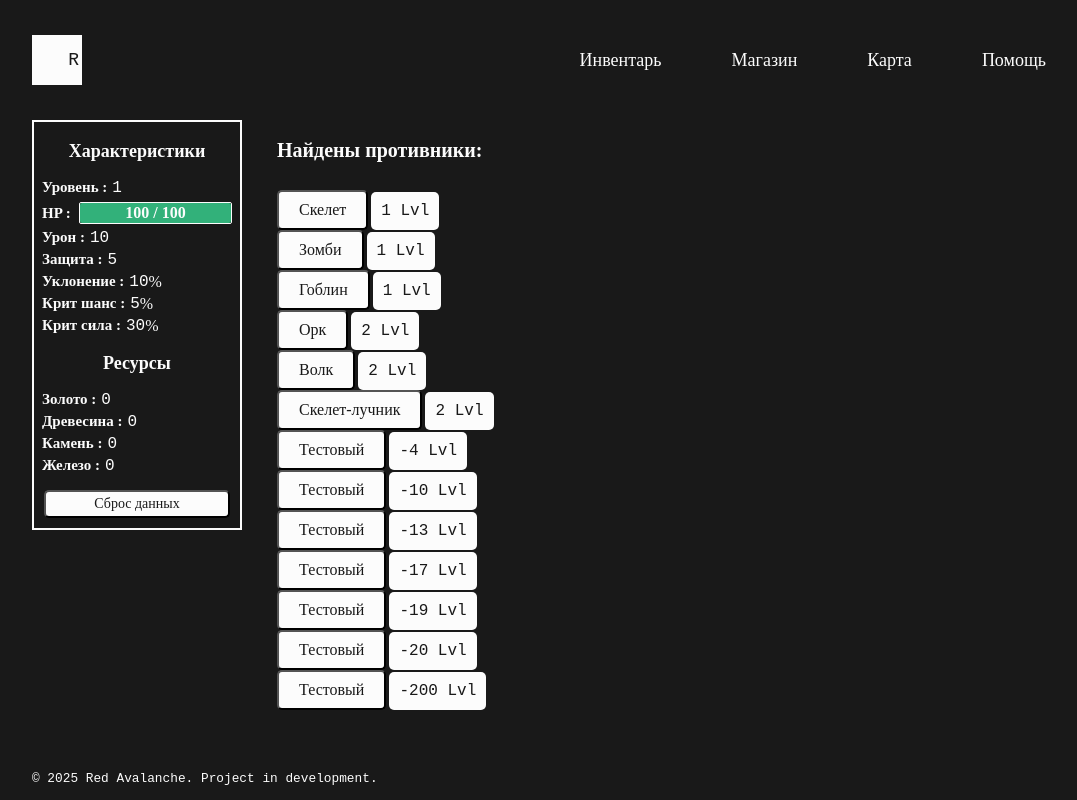
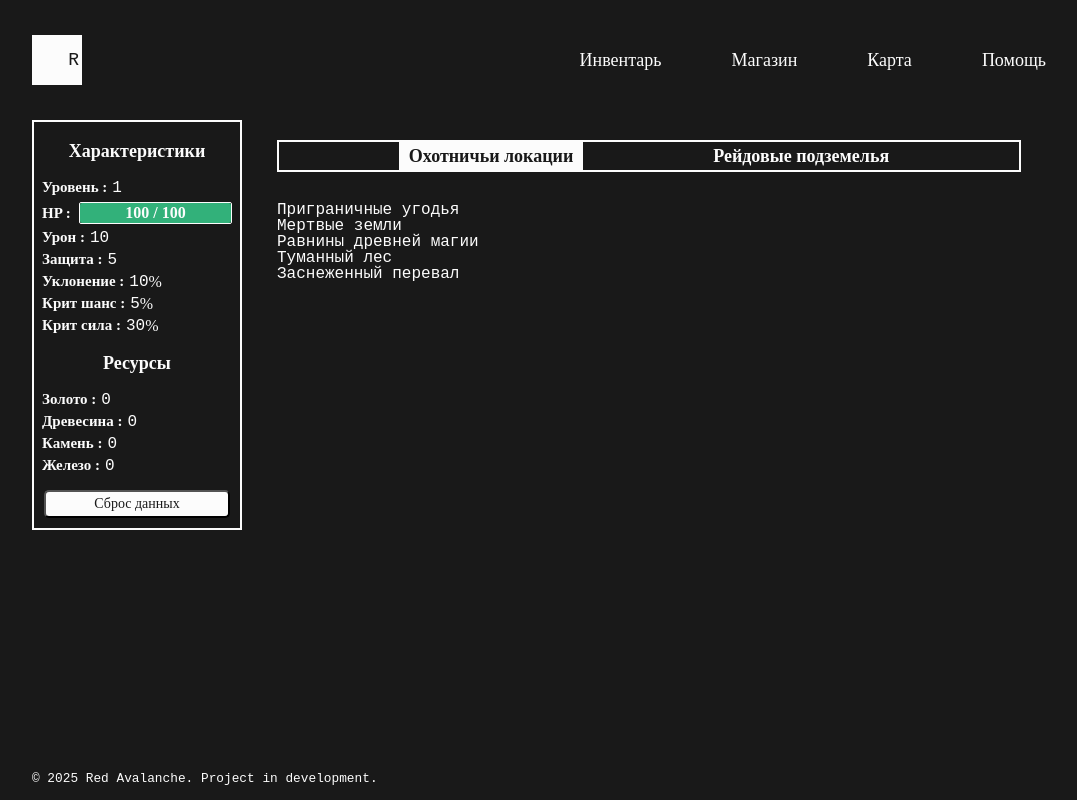
Before and after one commit to SanyaEricssonX/game-app, a Vue app: page /map in a window 1280 px wide. Shown: the whole page, without its empty margins (96-1173 px from the left). Built offline with nearby package versions, Linux system fonts and the light colour scheme.

Commit message:
продолжил работу с локациями и сделал их отображение

```diff
--- a/src/pages/MapPage.vue
+++ b/src/pages/MapPage.vue
@@ -1,6 +1,29 @@
 <template>
   <div class="container map-container">
-    <div class="enemy-block" v-if="!selectedEnemy && !isBattleEnd">
+    <ul class="nav-list">
+      <li
+        class="nav__item"
+        :class="{ active: isActiveBtn(1) }"
+        @click="activeContent(1)"
+      >
+        <h4 class="item__header">Охотничьи локации</h4>
+      </li>
+      <li
+        class="nav__item"
+        :class="{ active: isActiveBtn(2) }"
+        @click="activeContent(2)"
+      >
+        <h4 class="item__header">Рейдовые подземелья</h4>
+      </li>
+    </ul>
+    <div class="locations-block" v-if="selectedTab == 1">
+      <ul class="locations-list">
+        <li class="location__item" v-for="map in maps" :key="map.id">
+        {{ map.name }}
+        </li>
+      </ul>
+
+      <!-- <div class="enemy-block" v-if="!selectedEnemy && !isBattleEnd">
         <h3 class="enemy-block__header">Найдены противники:</h3>
         <div class="enemies" v-for="enemy in sortedEnemies" :key="enemy.id">
           <base-button @click="startBattle(enemy)">
@@ -16,12 +39,16 @@
         <ul class="result-list" v-for="log in battleLog" :key="log.id">
           <li class="result__item">{{ log }}</li>
         </ul>
-      <base-button @click="resetSelection">Найти нового противника</base-button>
+        <base-button @click="resetSelection"
+          >Найти нового противника</base-button
+        >
+      </div> -->
     </div>
   </div>
 </template>
 
 <script type="text/javascript">
+import map from "@/services/map"
 import { startBattle } from "@/services/battleLogic";
 import enemies from "@/services/enemies";
 import { downloadData } from "@/services/downloadData";
@@ -33,11 +60,14 @@ export default {
   props: {},
   data() {
     return {
+      selectedTab: 1,
       result: null,
       battleLog: [],
       selectedEnemy: null,
       isBattleEnd: false,
+      currentLocation: 9990,
       sortedEnemies: [],
+      maps: [],
     };
   },
   computed: {
@@ -54,6 +84,12 @@ export default {
     },
   },
   methods: {
+    activeContent(tabNumber) {
+      this.selectedTab = tabNumber;
+    },
+    isActiveBtn(tabNumber) {
+      return this.selectedTab == tabNumber;
+    },
     async startBattle(enemy) {
       this.selectedEnemy = enemy;
       const battleResult = startBattle(
@@ -242,6 +278,9 @@ export default {
     },
     sortEnemies() {
       this.sortedEnemies = [];
+      this.currentLocation = 9990,
+      this.maps = map.locationList;
+
       for (let i = 0; i < enemies.list.length; i++) {
         if (
           enemies.list[i].level == this.$store.state.playerLevel ||
@@ -269,6 +308,16 @@ export default {
 .map-container {
   display: flex;
 }
+.nav-list {
+  display: flex;
+  justify-content: space-evenly;
+  margin-bottom: 30px;
+  border: 2px solid var(--color-light);
+}
+.nav__item {
+  padding: 5px 10px;
+  cursor: pointer;
+}
 .enemy-block__header {
   margin-bottom: 30px;
 }
@@ -290,4 +339,8 @@ export default {
   color: var(--color-dark);
   background-color: var(--color-light);
 }
+.active {
+  background-color: var(--color-light);
+  color: var(--color-dark);
+}
 </style>
--- a/src/services/downloadData.js
+++ b/src/services/downloadData.js
@@ -50,6 +50,11 @@ export function downloadData() {
     store.state.playerProfession = localStorage.getItem("playerProfession");
   } else {
     store.state.playerProfession = "standart";
+  }
+  if (localStorage.getItem("playerCurrentLocation") != null) {
+    store.state.playerProfession = Number(localStorage.getItem("playerCurrentLocation"));
+  } else {
+    store.state.playerProfession = 9990;
   }
   if (localStorage.getItem("playerGold") != null) {
     store.state.playerGold = Number(localStorage.getItem("playerGold"));
--- a/src/services/map.js
+++ b/src/services/map.js
@@ -1,7 +1,11 @@
-class items {
+class map {
   constructor() {
     this.locationList = [
-      { id: 0, name: "Приграничные угодья", minLevel: 1, maxLevel: 4, drop: [] },
+      { id: 1030, name: "Приграничные угодья", minLevel: 1, maxLevel: 4, drop: {} },
+      { id: 1031, name: "Мертвые земли", minLevel: 5, maxLevel: 8, drop: {} },
+      { id: 1032, name: "Равнины древней магии", minLevel: 9, maxLevel: 12, drop: {} },
+      { id: 1033, name: "Туманный лес", minLevel: 13, maxLevel: 16, drop: {} },
+      { id: 1034, name: "Заснеженный перевал", minLevel: 17, maxLevel: 20, drop: {} },
     ];
   }
 
@@ -12,4 +16,4 @@ class items {
   // }
 }
 
-export default new items();
+export default new map();
--- a/src/store/index.js
+++ b/src/store/index.js
@@ -18,6 +18,7 @@ export default createStore({
     playerCritPower: 30,
     playerProfession: "standart",
     playerInventorySize: 50,
+    playerCurrentLocation: 9990,
     playerGold: 0,
     playerResources: { wood: 0, stone: 0, iron: 0 },
     defaultPlayerCharacteristics: { damage: 10, armor: 5, hp: 100, evasion: 10, critChance: 5, critPower: 30 },
```
Lines whose indentation alone changed are shown as unchanged.
